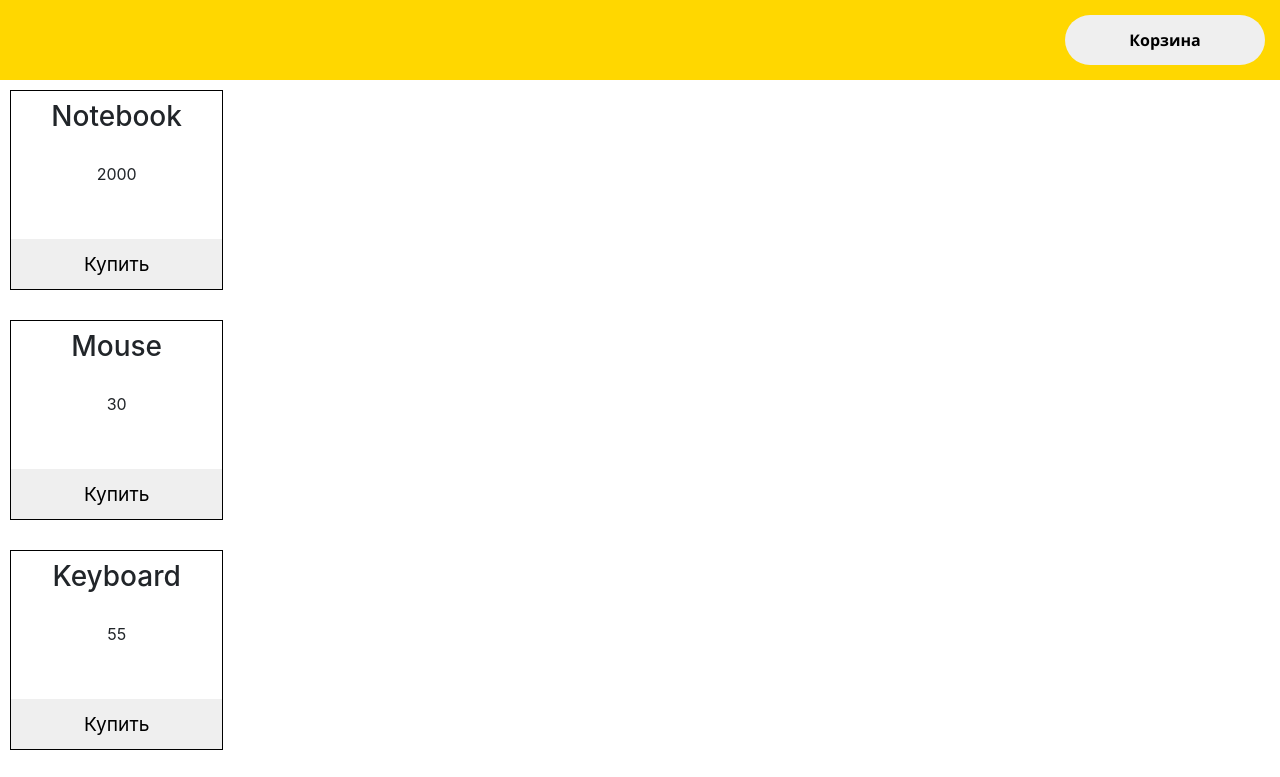
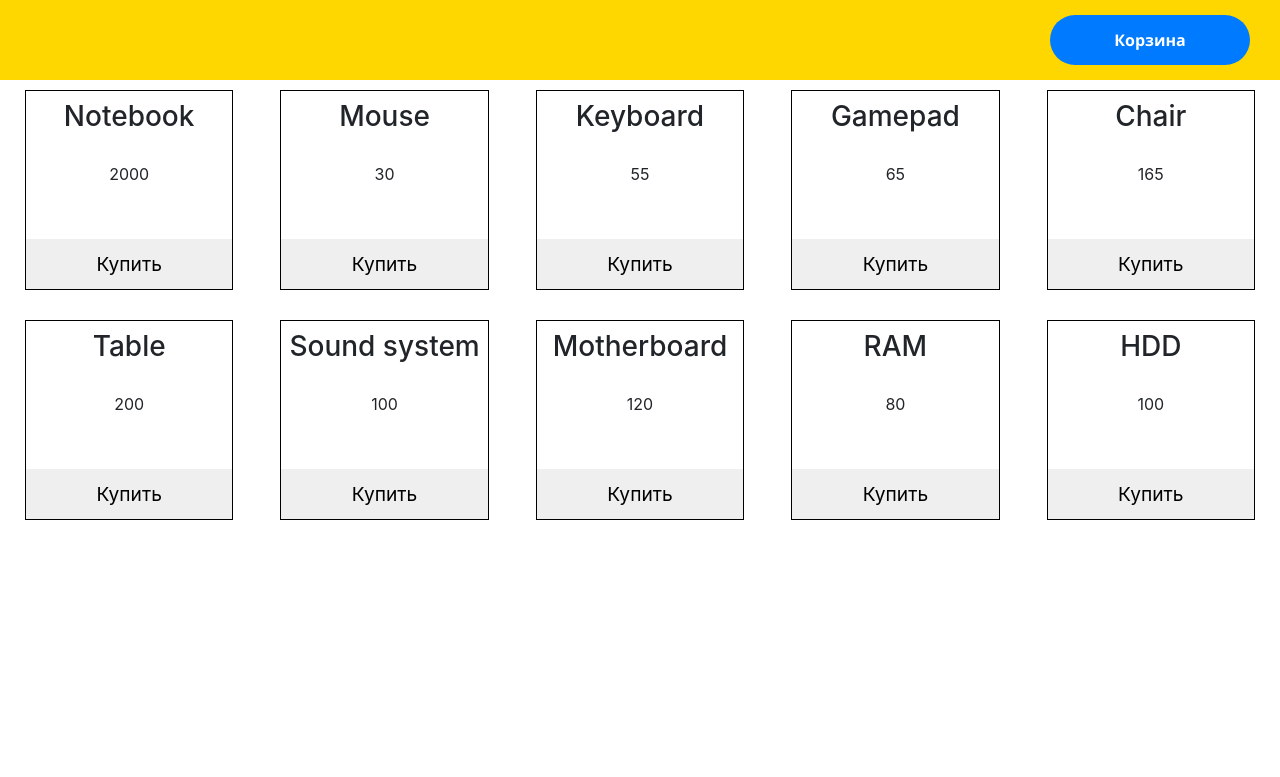
Before and after one commit to AfoninMad/JS_level_two, a plain HTML site: page index.html in a window 1280 px wide. Shown: the top 777 px of the page. Drawn offline with nearby package versions, Linux system fonts and the light colour scheme.

Commit message:
Блоки по flex сетки бутсрапа.

```diff
--- a/index.html
+++ b/index.html
@@ -9,11 +9,12 @@
 </head>
 
 <body>
-    <header>
-        <button class="btn-cart" type="button">Корзина</button>
+    <header class="container-fluid">
+        <button class="btn-primary btn-cart" type="button">Корзина</button>
     </header>
-    <main>
-        <div class="products">
+    <main class='container-fluid'>
+        <div class="products row justify-content-between">
+            <!-- justify-content-between -->
 
         </div>
     </main>
```
